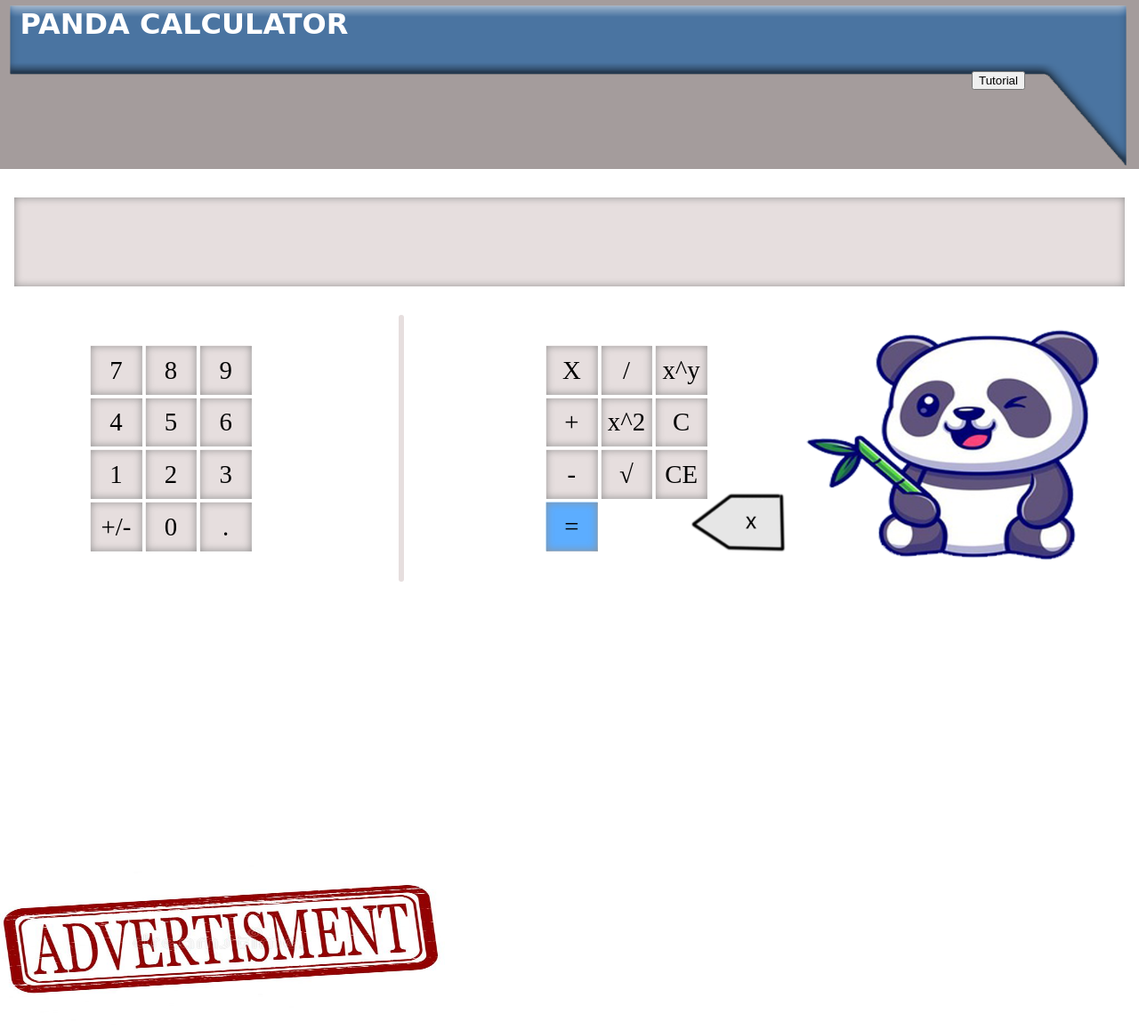
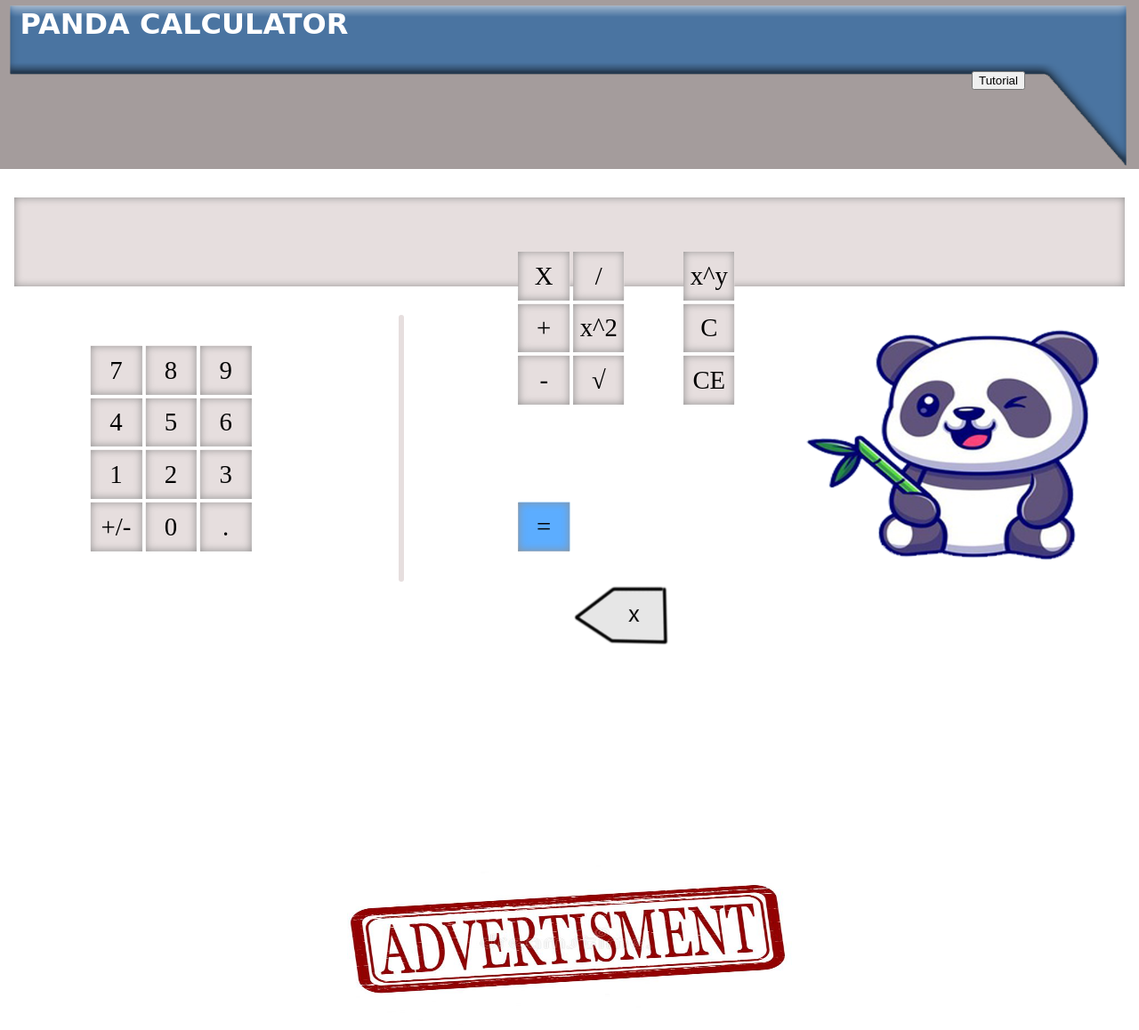
Before and after one commit to SZFM-Project-Team/SZFM_Project, a PHP site: page / in a window 1280 px wide. Shown: the whole page at 89% size. Run offline with PHP 8.4, Linux system fonts and the light colour scheme; some web fonts are replaced.

Commit message:
Törlés gomb pozicionálása és hirdetősáv középre igazítása

```diff
--- a/Panda_Calculator/index.php
+++ b/Panda_Calculator/index.php
@@ -232,7 +232,6 @@
 
         <div class="container3">
             <table class="center">
-            <div class="delete-button-container"><input type="button" value="" onClick="deleteLastCharacter()" class="delete-button">
                 <tr class="operation-panel-first">
                     <!-- operation code: 1 -->
                     <td><input type="button" value=" X " onClick="operationCheck(1); console.log(operation);" class="button-style shadow"></td>
@@ -261,8 +260,8 @@
                     <!-- operation code: 10 -->
                     <td><input type="button" value=" = " onClick="operationCheck(10);" id="equal" class="button-style shadow"></td>
                     <!-- operation code: 11 -->
+                    <td><input type="button" value="" onClick="deleteLastCharacter()" class="delete-button"></td>
                 </tr>
-                </div>
             </table>
         </div>
 
@@ -273,7 +272,7 @@
             <audio id="panda"  src="./song.mp3" preload="auto"></audio>
         </div>
     </section>
-    <section id="section-4" style="height: 200px;">
+    <section id="section-4" style="height: 200px; text-align:center">
          <div class=reklamsav style="bottom: 50px; right: 0;">
 			<a><img src="addholder.png" alt="reklam" width = "500" height= "200"></a>
         </div>
```
